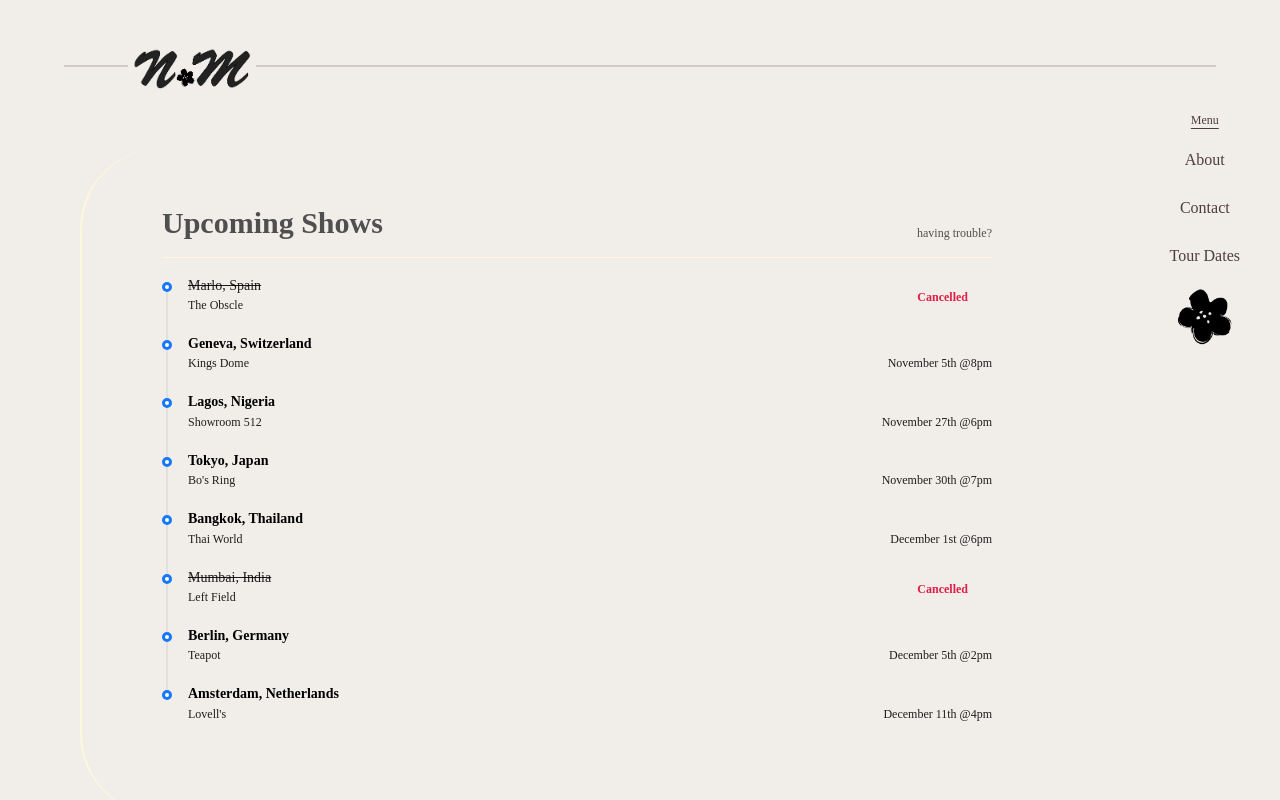
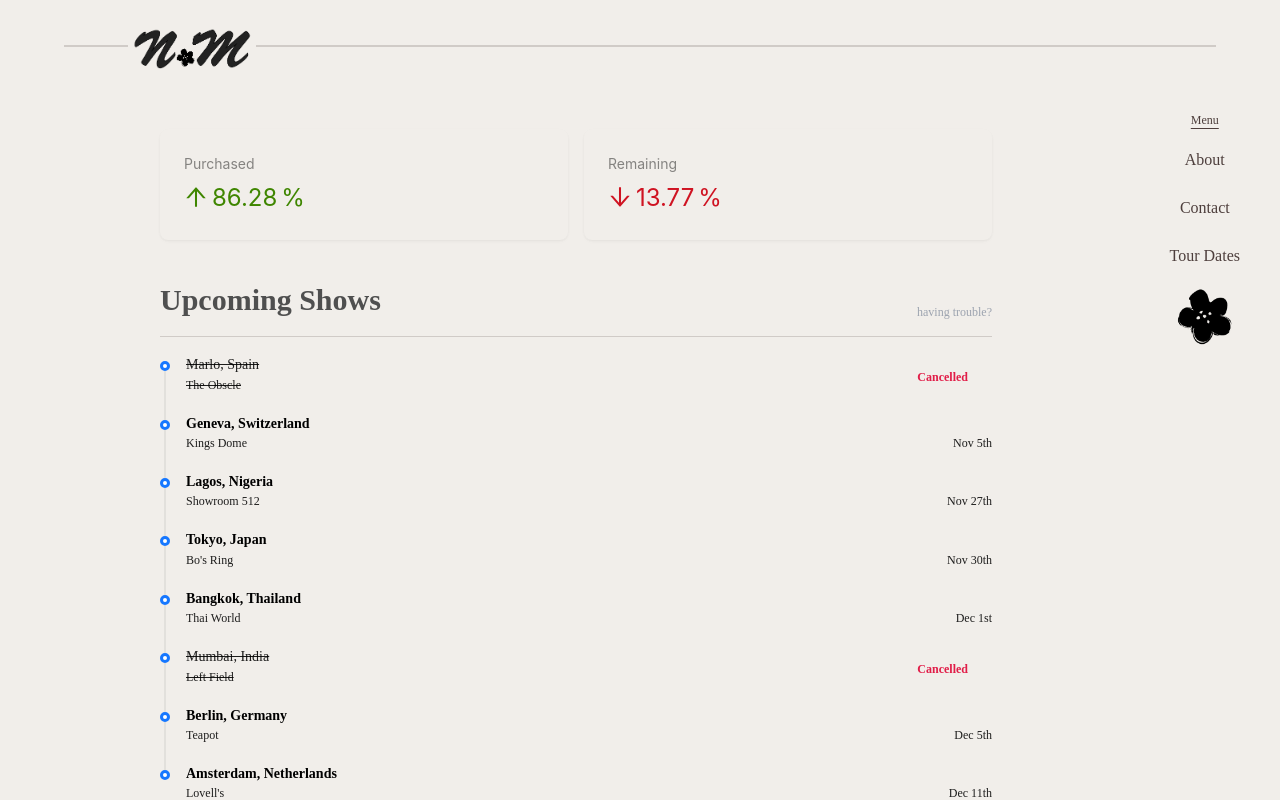
Before and after one commit to dreayoung/natalia.moon, a Next.js app: page /components/Navigation/UpcomingShows in a window 1280 px wide. Shown: the top 800 px of the page. Built offline with nearby package versions, Linux system fonts and the light colour scheme; a web font is replaced by a local one; what tw-elements would draw is missing.

Commit message:
final oct26

```diff
--- a/pages/about.js
+++ b/pages/about.js
@@ -5,7 +5,7 @@ import Shoutouts from './components/About/Shoutouts';
 
 export default function About() {
   return (
-    <main className="mt-6 lg:mt-0">
+    <main className="mt-10 lg:mt-0">
       <Shoutouts />
       <Article />
     </main>
--- a/pages/components/Essentials/Navbar.js
+++ b/pages/components/Essentials/Navbar.js
@@ -21,7 +21,7 @@ export default function Navbar() {
   };
 
   return (
-    <nav className="bg-[#f1eeea] flex items-center justify-center xs:w-full lg:w-[90%] text-center pt-10 m-auto text-bbrown">
+    <nav className="bg-[#f1eeea] xs:shadow-sm lg:shadow-none flex items-center justify-center xs:w-full lg:w-[90%] text-center pt-5 m-auto text-bbrown">
       <div
         className={`font-bdsans absolute transform -translate-x-1/2 left-1/2 xs:text-xs md:text-sm top-28 text-black w-[80vw] ${
           pathname == '/' || pathname == '/404' ? 'lg:hidden' : null
@@ -42,13 +42,13 @@ export default function Navbar() {
       <Image
         src={logo}
         alt="logo"
-        className="hidden lg:block w-32 mb-10 lg:mb-0"
+        className="hidden lg:block w-32"
         onClick={() => router.push('/')}
       />
 
       <hr className="border-bbrown/20 border-[0.85px] w-full hidden lg:block" />
 
-      <div className="lg:hidden flex items-center justify-between w-full mb-20 mx-8">
+      <div className="lg:hidden flex items-center justify-between w-full mb-4 mx-8">
         {/* mobile */}
         <Image
           src={logo}
--- a/pages/components/Home/Hero.js
+++ b/pages/components/Home/Hero.js
@@ -6,11 +6,15 @@ export default function Hero() {
   const router = useRouter();
   return (
     <>
-      <div className="flex flex-row-reverse items-center justify-center gap-3 mt-14 lg:mt-0 mb-8 lg:mb-12 md:mr-20">
-        <div className="flex items-center justify-between rounded-3xl w-60 bg-bbrown/20 py-3 px-5 font-bdsans font-black text-bbrown text-xs cursor-pointer transition-all duration-300 hover:ring-4 ring-2 ring-bbrown/40">
+      <div className="flex flex-row-reverse items-center justify-center gap-3 mt-32 lg:mt-0 mb-8 lg:mb-12 md:mr-20">
+        <Link
+          href="https://www.createdbydwe.tech"
+          target="_blank"
+          className="flex items-center justify-between rounded-3xl w-60 bg-bbrown/20 py-3 px-5 font-bdsans text-bbrown text-xs cursor-pointer transition-all duration-300 hover:ring-4 ring-2 ring-bbrown/40"
+        >
           Send a message
           <SendOutlined />
-        </div>
+        </Link>
         <div
           onClick={() => router.push('/shows')}
           className="hidden lg:block rounded-3xl bg-bbrown/20 py-3 px-5 font-bdsans text-bbrown transition-all duration-300 hover:ring-4 ring-2 ring-bbrown/40 text-xs cursor-pointer"
@@ -26,7 +30,7 @@ export default function Hero() {
           <InstagramOutlined twoToneColor="pink" />
         </Link>
       </div>
-      <div className="min-h-screen lg:mr-52 xs:mx-4 md:mx-10 lg:ml-20 p-24 rounded-[3rem] font-bdsans text-white bg-[url('/bgvid.gif')] bg-cover bg-center">
+      <div className="min-h-screen lg:mr-52 xs:mx-4 xs:m-auto md:mx-10 lg:ml-20 pt-24 lg:px-60 rounded-[3rem] font-bdsans text-white bg-[url('/bgvid.gif')] bg-cover bg-center">
         <div className="text-center hidden lg:block text-xs">
           Welcome to the enchanting world of dance, where grace, passion, and
           dedication come together in the life story of a remarkable ballerina.
--- a/pages/components/Navigation/UpcomingShows.js
+++ b/pages/components/Navigation/UpcomingShows.js
@@ -1,15 +1,42 @@
 import React from 'react';
-import { FrownTwoTone, HeartTwoTone } from '@ant-design/icons';
-import { Timeline } from 'antd';
+import { ArrowDownOutlined, ArrowUpOutlined } from '@ant-design/icons';
+import { Timeline, Card, Col, Row, Statistic } from 'antd';
 
 export default function UpcomingShows() {
   return (
-    <div className="mb-20 lg:mr-52 xs:mx-4 md:mx-14 lg:ml-20 py-14 xs:px-6 md:px-20 w-auto xs:bg-gradient-to-b from-[#fff7dcff]/40 to-transparent xs:border-x-0 xs:border-t-2 xs:border-t-[#fff7dcff] md:border-y-0 border-l-2 border-l-[#fff7dcff] md:border-r-2 md:border-r-[#fff7dcff] lg:border-r-0 rounded-[80px] ">
+    <main className="mt-10 lg:mt-0 lg:mr-52 md:mx-14 lg:ml-20 xs:px-6 md:px-20 w-auto">
+      <Row gutter={16}>
+        <Col span={12}>
+          <Card bordered={false} style={{ backgroundColor: '#f1eeea' }}>
+            <Statistic
+              title="Purchased"
+              value={86.28}
+              precision={2}
+              valueStyle={{ color: '#3f8600' }}
+              prefix={<ArrowUpOutlined />}
+              suffix="%"
+            />
+          </Card>
+        </Col>
+        <Col span={12}>
+          <Card bordered={false} style={{ backgroundColor: '#f1eeea' }}>
+            <Statistic
+              title="Remaining"
+              value={13.77}
+              precision={2}
+              valueStyle={{ color: '#cf1322' }}
+              prefix={<ArrowDownOutlined />}
+              suffix="%"
+            />
+          </Card>
+        </Col>
+      </Row>
+      <div className="my-10">
         <div className="font-bdsans flex flex-col md:flex-row md:items-end xs:items-start justify-between text-xs pb-4">
-        <div className="font-black text-3xl">Upcoming Shows</div>
-        <span>having trouble?</span>
+          <div className="font-black text-3xl leading-10">Upcoming Shows</div>
+          <span className="text-gray-400">having trouble?</span>
         </div>
-      <hr className="mb-6 border-[#fff7dc]" />
+        <hr className="mb-6 border-bbrown/20" />
         <Timeline
           items={[
             {
@@ -17,7 +44,7 @@ export default function UpcomingShows() {
                 <div className="flex items-end justify-between font-bdsans gap-4">
                   <div className="">
                     <p className="line-through">Marlo, Spain</p>
-                  <p className="text-xs">The Obscle</p>
+                    <p className="text-xs line-through">The Obscle</p>
                   </div>
                   <div className="rounded-3xl hover:bg-rose-200 px-6 py-2 font-bold font-bdsans text-rose-600 text-xs cursor-pointer">
                     Cancelled
@@ -34,7 +61,7 @@ export default function UpcomingShows() {
                     </p>
                     <p className="text-xs">Kings Dome</p>
                   </div>
-                <p className="text-xs">November 5th @8pm</p>
+                  <p className="text-xs">Nov 5th</p>
                 </div>
               ),
             },
@@ -45,7 +72,7 @@ export default function UpcomingShows() {
                     <p className="font-extrabold text-black">Lagos, Nigeria</p>
                     <p className="text-xs">Showroom 512</p>
                   </div>
-                <p className="text-xs">November 27th @6pm</p>
+                  <p className="text-xs">Nov 27th</p>
                 </div>
               ),
             },
@@ -56,7 +83,7 @@ export default function UpcomingShows() {
                     <p className="font-extrabold text-black">Tokyo, Japan</p>
                     <p className="text-xs">Bo&apos;s Ring</p>
                   </div>
-                <p className="text-xs">November 30th @7pm</p>
+                  <p className="text-xs">Nov 30th</p>
                 </div>
               ),
             },
@@ -64,10 +91,12 @@ export default function UpcomingShows() {
               children: (
                 <div className="flex items-end justify-between font-bdsans gap-4">
                   <div className="">
-                  <p className="font-extrabold text-black">Bangkok, Thailand</p>
+                    <p className="font-extrabold text-black">
+                      Bangkok, Thailand
+                    </p>
                     <p className="text-xs">Thai World</p>
                   </div>
-                <p className="text-xs">December 1st @6pm</p>
+                  <p className="text-xs">Dec 1st</p>
                 </div>
               ),
             },
@@ -76,7 +105,7 @@ export default function UpcomingShows() {
                 <div className="flex items-end justify-between font-bdsans gap-4">
                   <div className="">
                     <p className="line-through">Mumbai, India</p>
-                  <p className="text-xs">Left Field</p>
+                    <p className="text-xs line-through">Left Field</p>
                   </div>
                   <div className="rounded-3xl hover:bg-rose-200 px-6 py-2 font-bold font-bdsans text-rose-600 text-xs cursor-pointer">
                     Cancelled
@@ -91,7 +120,7 @@ export default function UpcomingShows() {
                     <p className="font-extrabold text-black">Berlin, Germany</p>
                     <p className="text-xs">Teapot</p>
                   </div>
-                <p className="text-xs">December 5th @2pm</p>
+                  <p className="text-xs">Dec 5th</p>
                 </div>
               ),
             },
@@ -104,12 +133,13 @@ export default function UpcomingShows() {
                     </p>
                     <p className="text-xs">Lovell&apos;s</p>
                   </div>
-                <p className="text-xs">December 11th @4pm</p>
+                  <p className="text-xs">Dec 11th</p>
                 </div>
               ),
             },
           ]}
         />
       </div>
+    </main>
   );
 }
```
Lines whose indentation alone changed are shown as unchanged.
